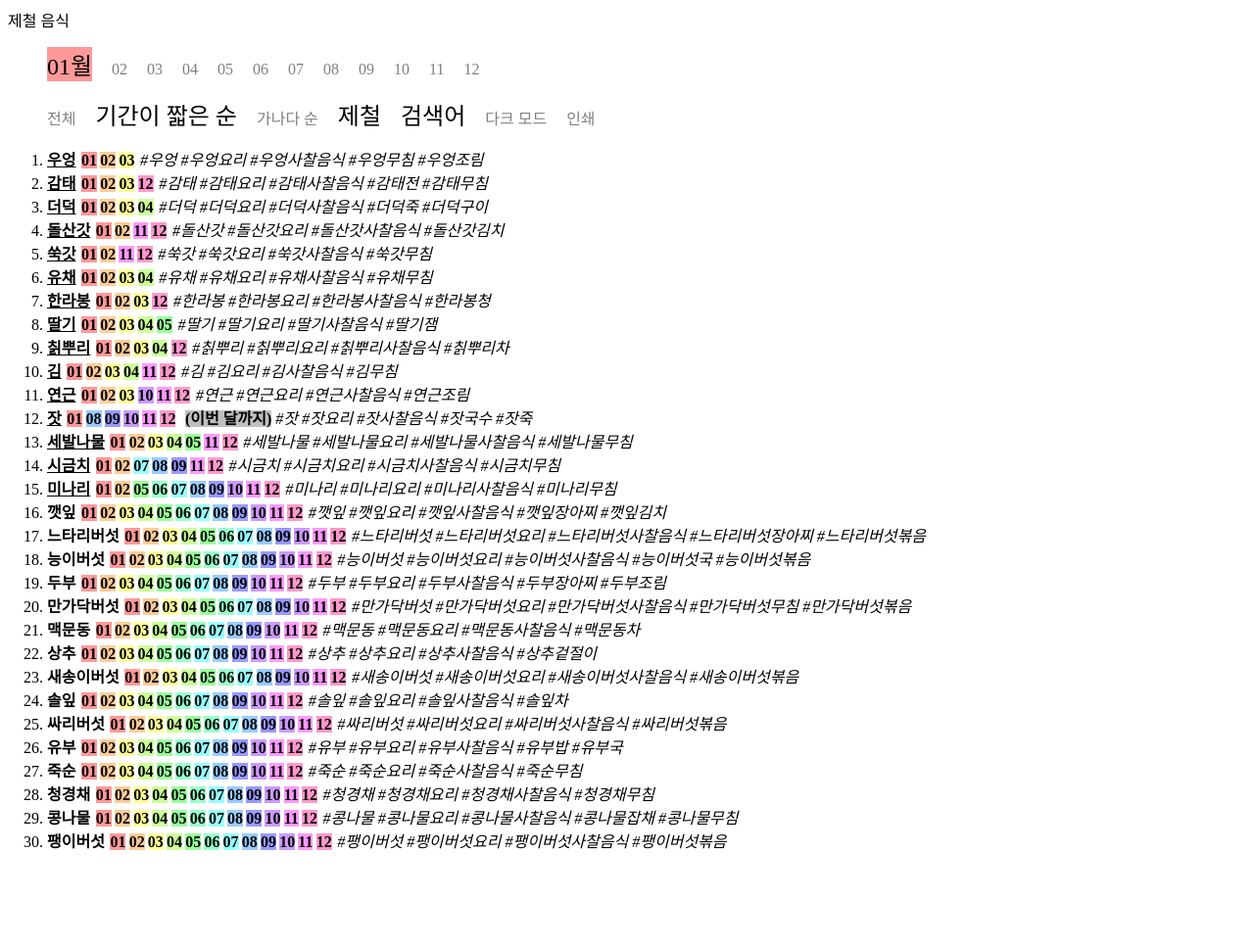
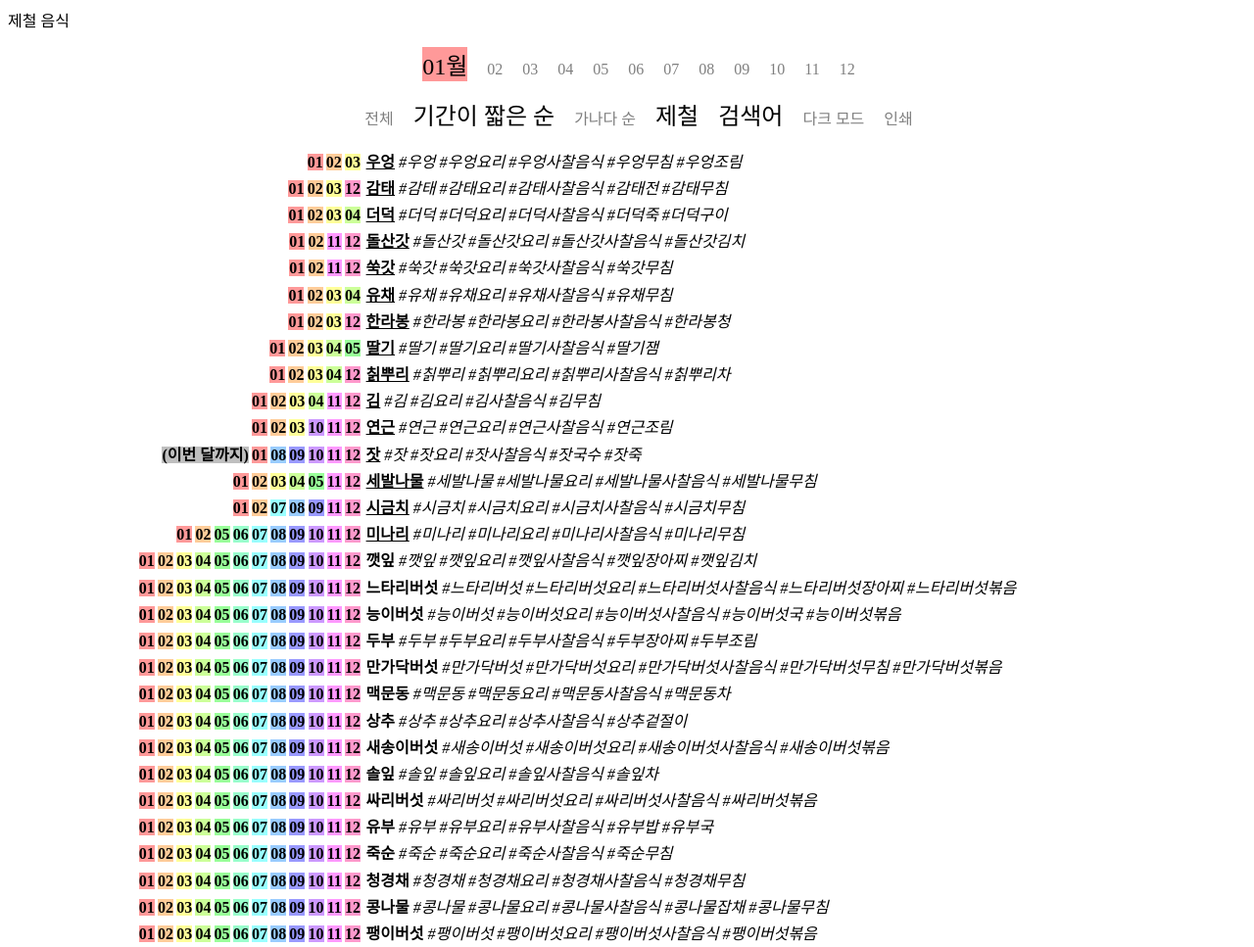
Before and after one commit to decodingnow/decodingnow.github.io, a plain HTML site: page index.html in a window 1280 px wide. Shown: the whole page at 98% size. Before the commit the page ends 886 px from the top, so only its background shows below. Drawn offline with Linux system fonts and the light colour scheme.

Commit message:
Change layout

```diff
--- a/main.js
+++ b/main.js
@@ -18,8 +18,8 @@ function makeLITag(itemList, orderType) {
     }
     const html = `
       <li>
+        <b class="foodMonths">${foodMonthsInnerHtml}</b>
         <b class="foodName">${itemList[i].foodName}</b>
-        <b class="foodMonths">${foodMonthsInnerHtml}</b>
         <i class="foodHashtags">${itemList[i].foodHashtags}</i>
       </li>
       `;
--- a/style.css
+++ b/style.css
@@ -18,6 +18,10 @@
   --color-h300: hsla(300, 100%, 80%, 1);
   --color-h330: hsla(330, 100%, 80%, 1);
 }
+ol,
+ul {
+  list-style: none;
+}
 /* Elements */
 header {
   display: inline-block;
@@ -27,6 +31,7 @@ nav {
   position: sticky;
   top: 0;
   background-color: var(--color-white-transparent);
+  text-align: center;
 }
 nav li {
   list-style: none;
@@ -39,19 +44,30 @@ nav li {
 nav #monthMenu li.active::after {
   content: "월";
 }
-main li .foodName {
+main li {
+  padding: 0.1rem;
+}
+main .deadline .foodMonths::before {
+  content: "(이번 달까지)";
+  background-color: var(--color-gray75);
+  margin-right: 0.1rem;
+}
+main .foodMonths {
+  display: inline-block;
+  width: 20rem;
+  text-align: right;
+}
+main .foodMonths span {
+  margin: 0.1rem;
+}
+main .foodName {
   text-decoration: underline;
 }
-main li.year .foodName {
+main .year .foodName {
   text-decoration: none;
 }
-main li .foodMonths span {
-  margin: 0.1rem;
-}
-main li.deadline .foodMonths::after {
-  content: "(이번 달까지)";
-  background-color: var(--color-gray75);
-  margin-left: 0.5rem;
+main .foodHashtags {
+  display: inline-block;
 }
 main .hide {
   display: none;
@@ -224,12 +240,22 @@ body.darkMode main li .foodMonths span.m12 {
     padding: 0;
   }
   main li {
+    display: list-item;
     font-size: 2rem;
-    list-style: decimal inside;
     border-bottom: 2px dashed var(--color-gray75);
+    padding: 1rem 0;
   }
   main li .foodMonths {
+    width: auto;
     display: flex;
     flex-wrap: wrap;
   }
+  main .deadline .foodMonths::before {
+    display: none;
+  }
+  main .deadline .foodMonths::after {
+    content: "(이번 달까지)";
+    background-color: var(--color-gray75);
+    margin-left: 0.1rem;
+  }
 }
```
